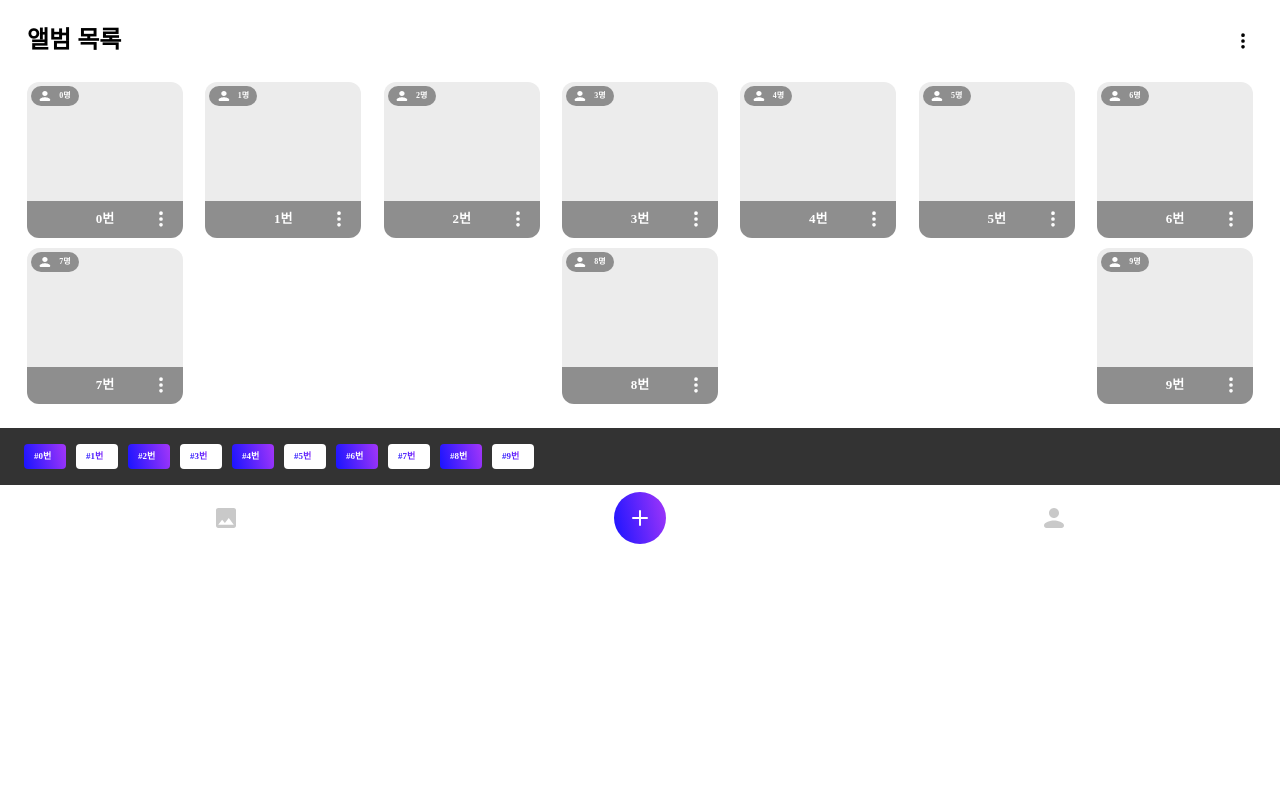
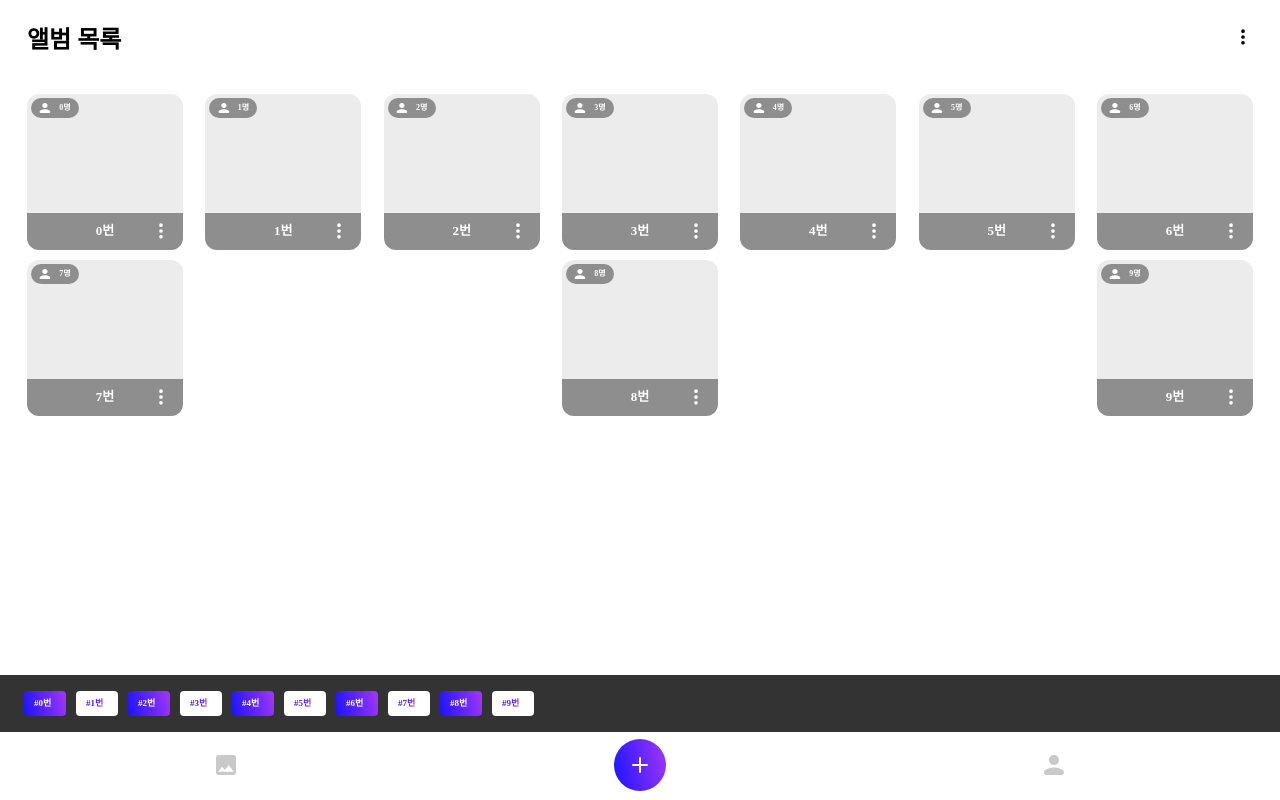
Before and after one commit to 0ne6yte/life-4-cut-frontend, a React (Vite) app: page /album in a window 1280 px wide. Built offline with nearby package versions, Linux system fonts and the light colour scheme.

Commit message:
feat: AlbumList 컴포넌트 SafeArea, Header 적용

```diff
--- a/src/domain/album/AlbumList/index.tsx
+++ b/src/domain/album/AlbumList/index.tsx
@@ -1,13 +1,14 @@
 import { ReactComponent as VerticalEllipsis } from '@/assets/vertical-ellipsis.svg';
-import { BottomTab, Dropdown, Filter } from '@/domain/_common/components';
+import { BottomTab, Dropdown, Filter, Header } from '@/domain/_common/components';
 import AlbumThumbnail from '@/domain/_common/components/AlbumThumbnail';
+import { SafeArea } from '@/domain/_common/layouts';
 
 export default function AlbumList() {
   return (
     <>
-      <div className="flex px-[27px] pt-6 pb-3 items-center justify-between">
-        <h1 className={`font-bold text-headline1`}>앨범 목록</h1>
-        <Dropdown>
+      <SafeArea className={'pb-0'}>
+        <Header title="앨범 목록">
+          <Dropdown className={'relative'}>
             <Dropdown.Trigger>
               <VerticalEllipsis className="stroke-black" />
             </Dropdown.Trigger>
@@ -16,14 +17,15 @@ export default function AlbumList() {
               <Dropdown.Item className="text-red-500">삭제</Dropdown.Item>
             </Dropdown.List>
           </Dropdown>
-      </div>
-      <div className="overflow-y-scroll h-[calc(100%-70px-125px)] pt-3 pb-6">
-        <ul className="flex flex-wrap gap-y-[10px] px-[27px] justify-between">
+        </Header>
+        <div className="overflow-y-scroll h-[calc(100vh-70px-125px-12px)] pt-3 pb-6">
+          <ul className="flex flex-wrap gap-y-[10px] justify-between">
             {Array.from({ length: 10 }).map((_, i) => (
               <AlbumThumbnail key={i} albumName={`${i}번`} memberNum={i} />
             ))}
           </ul>
         </div>
+      </SafeArea>
       <Filter />
       <BottomTab />
     </>
```
Lines whose indentation alone changed are shown as unchanged.
